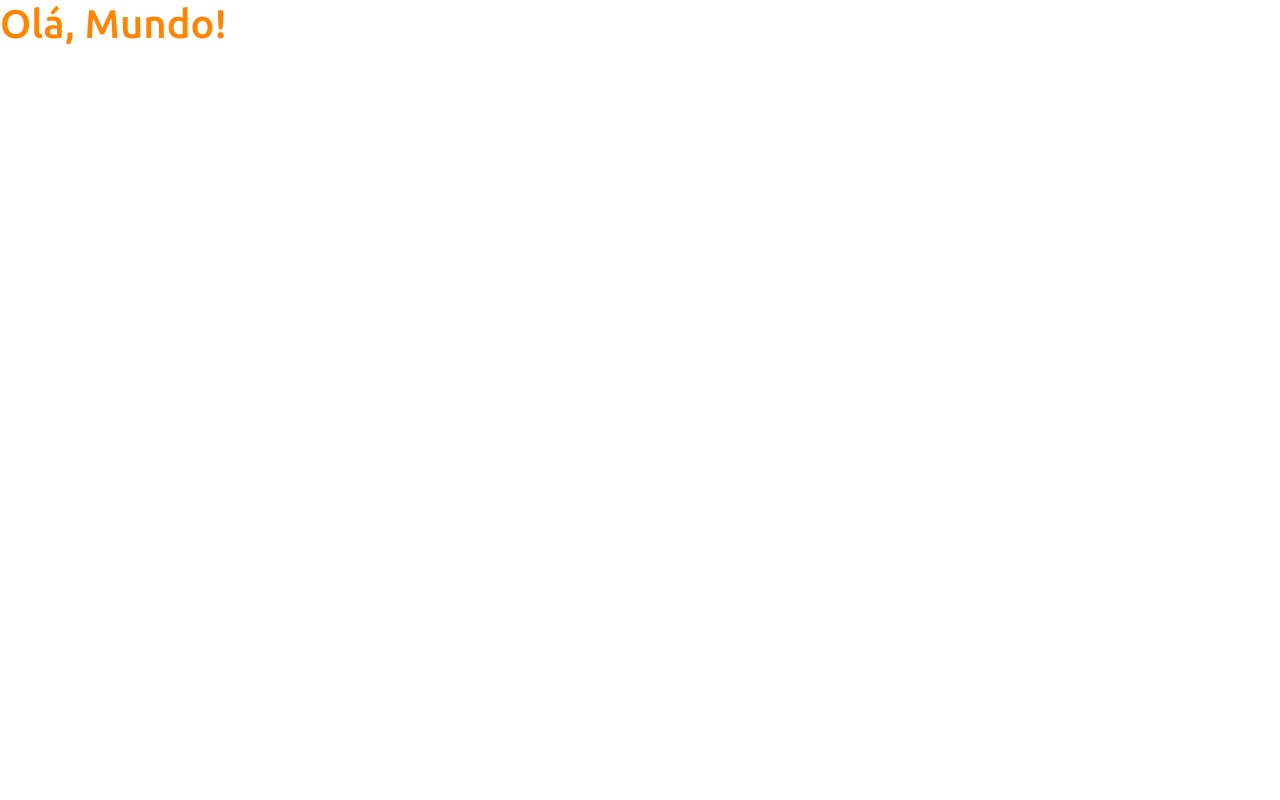
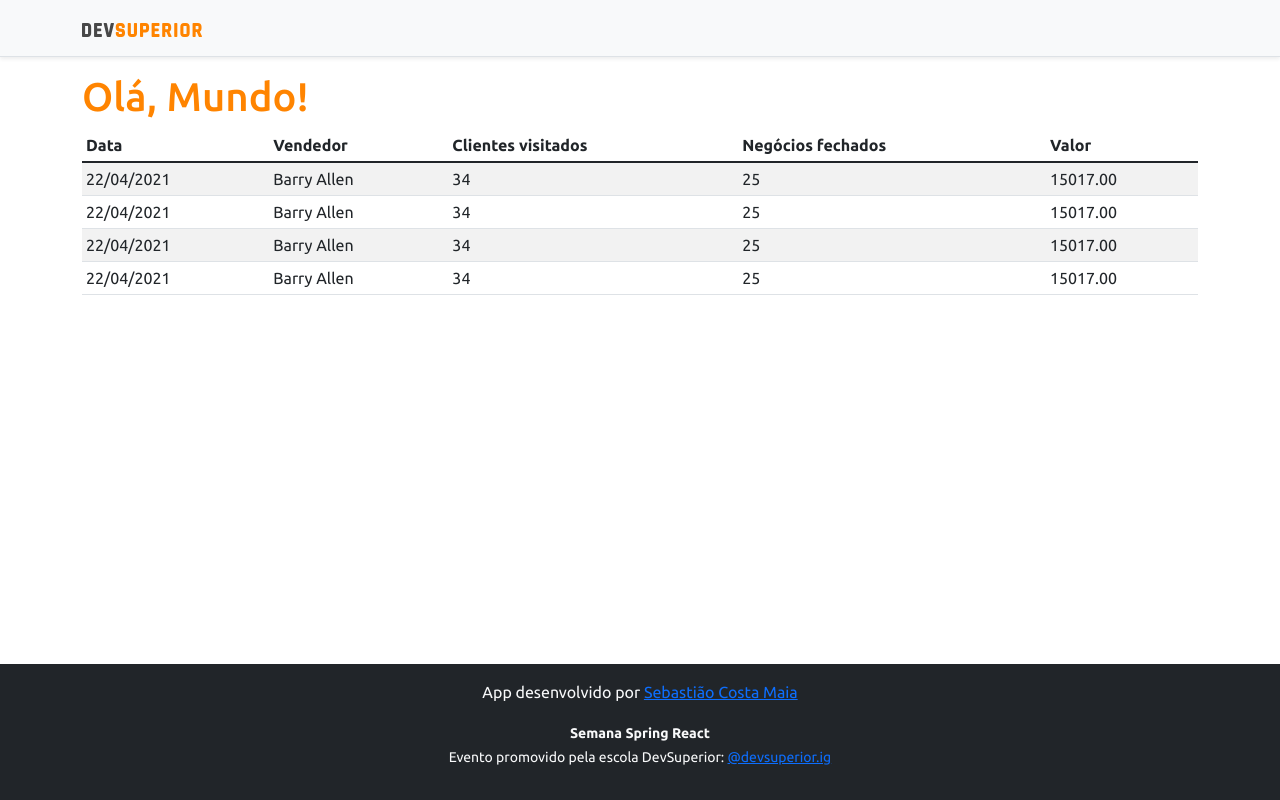
Before and after one commit to sebastiacost/projeto-sds3, a React (Create React App) app in the folder projeto-sds3/frontend/: page / in a window 1280 px wide. Built offline with nearby package versions, Linux system fonts and the light colour scheme.

Commit message:
Basic static components

```diff
--- a/projeto-sds3/frontend/src/App.tsx
+++ b/projeto-sds3/frontend/src/App.tsx
@@ -1,9 +1,18 @@
+import DataTable from "components/DataTable";
+import Fooster from "components/Fooster";
+import NavBar from "components/NavBar"
 
 function App() {
   return (
-    <div>
-      <h1 className ="text-primary">Olá, Mundo!</h1>
-    </div>
+    <>
+      <NavBar />
+      <div className="container">
+        <h1 className="text-primary">Olá, Mundo!</h1>
+
+        <DataTable/>
+      </div>
+      <Fooster/>
+    </>
   );
 }
 
--- /dev/null
+++ b/projeto-sds3/frontend/src/components/DataTable/index.tsx
@@ -0,0 +1,49 @@
+const DataTable = () => {
+    return (
+        <div className="table-responsive">
+            <table className="table table-striped table-sm">
+                <thead>
+                    <tr>
+                        <th>Data</th>
+                        <th>Vendedor</th>
+                        <th>Clientes visitados</th>
+                        <th>Negócios fechados</th>
+                        <th>Valor</th>
+                    </tr>
+                </thead>
+                <tbody>
+                    <tr>
+                        <td>22/04/2021</td>
+                        <td>Barry Allen</td>
+                        <td>34</td>
+                        <td>25</td>
+                        <td>15017.00</td>
+                    </tr>
+                    <tr>
+                        <td>22/04/2021</td>
+                        <td>Barry Allen</td>
+                        <td>34</td>
+                        <td>25</td>
+                        <td>15017.00</td>
+                    </tr>
+                    <tr>
+                        <td>22/04/2021</td>
+                        <td>Barry Allen</td>
+                        <td>34</td>
+                        <td>25</td>
+                        <td>15017.00</td>
+                    </tr>
+                    <tr>
+                        <td>22/04/2021</td>
+                        <td>Barry Allen</td>
+                        <td>34</td>
+                        <td>25</td>
+                        <td>15017.00</td>
+                    </tr>
+                </tbody>
+            </table>
+        </div>
+    );
+}
+
+export default DataTable;
--- /dev/null
+++ b/projeto-sds3/frontend/src/components/Fooster/index.tsx
@@ -0,0 +1,13 @@
+const Fooster = () => {
+    return (
+        <footer className="footer mt-auto py-3 bg-dark">
+            <div className="container">
+                <p className="text-light">App desenvolvido por <a href="https://github.com/sebastiacost" target="_blank" rel="noreferrer">Sebastião Costa Maia</a></p>
+                <p className="text-light"><small><strong>Semana Spring React</strong><br />
+                    Evento promovido pela escola DevSuperior: <a href="https://instagram.com/devsuperior.ig" target="_blank" rel="noreferrer">@devsuperior.ig</a></small></p>
+            </div>
+        </footer>
+    );
+}
+
+export default Fooster;
--- /dev/null
+++ b/projeto-sds3/frontend/src/components/NavBar/index.tsx
@@ -0,0 +1,15 @@
+import ImgDsDark from 'assets/img/ds-dark.svg'
+
+const NavBar = () => {
+    return (
+        <div className="d-flex flex-column flex-md-row align-items-center p-3 px-md-4 mb-3 bg-light border-bottom shadow-sm">
+            <div className="container">
+                <nav className="my-2 my-md-0 mr-md-3">
+                    <img src={ImgDsDark} alt="DevSuperior" width="120" />
+                </nav>
+            </div>
+        </div>
+    );
+}
+
+export default NavBar;
```
Also changed, not shown: projeto-sds3/frontend/src/assets/img/ds-dark.svg (added).
